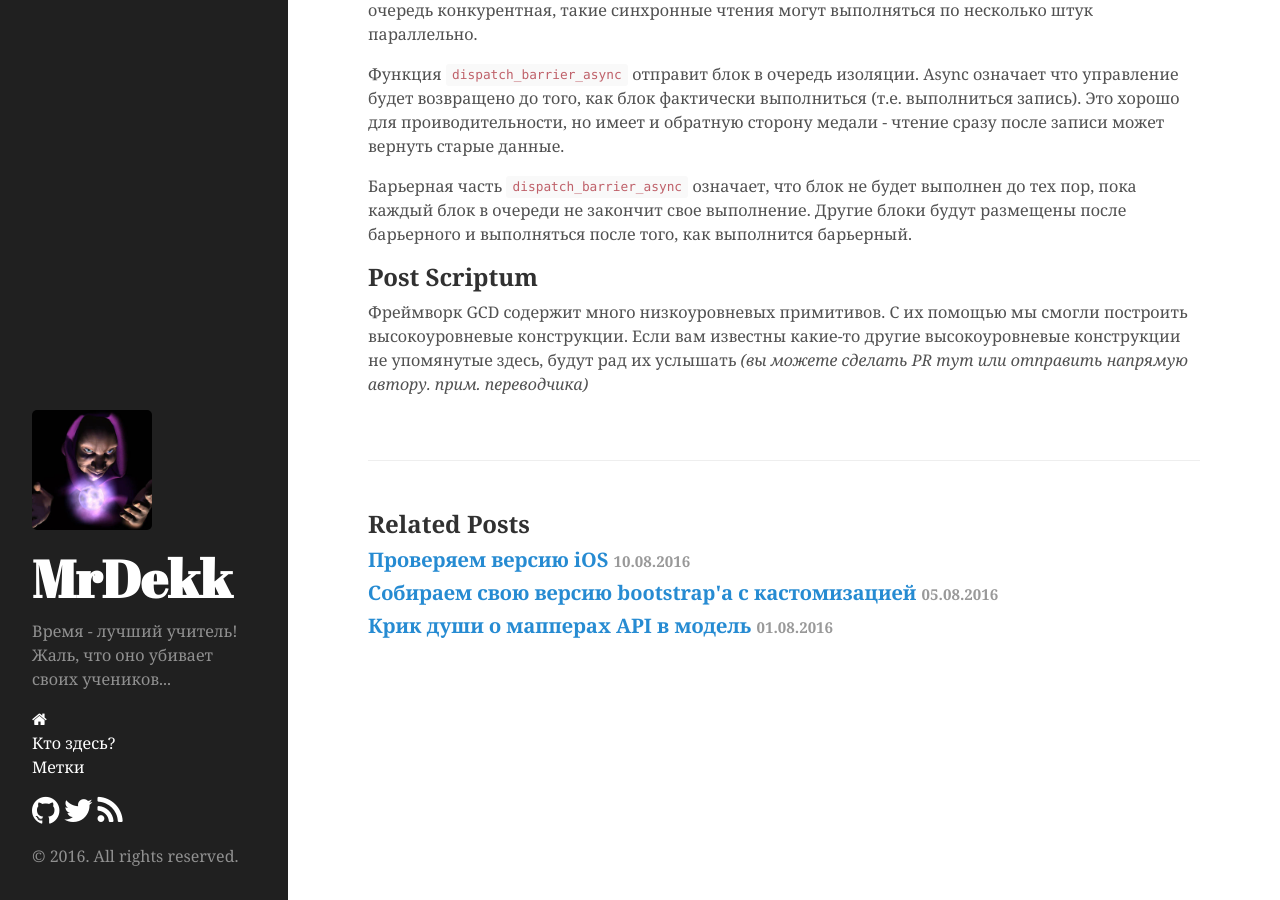
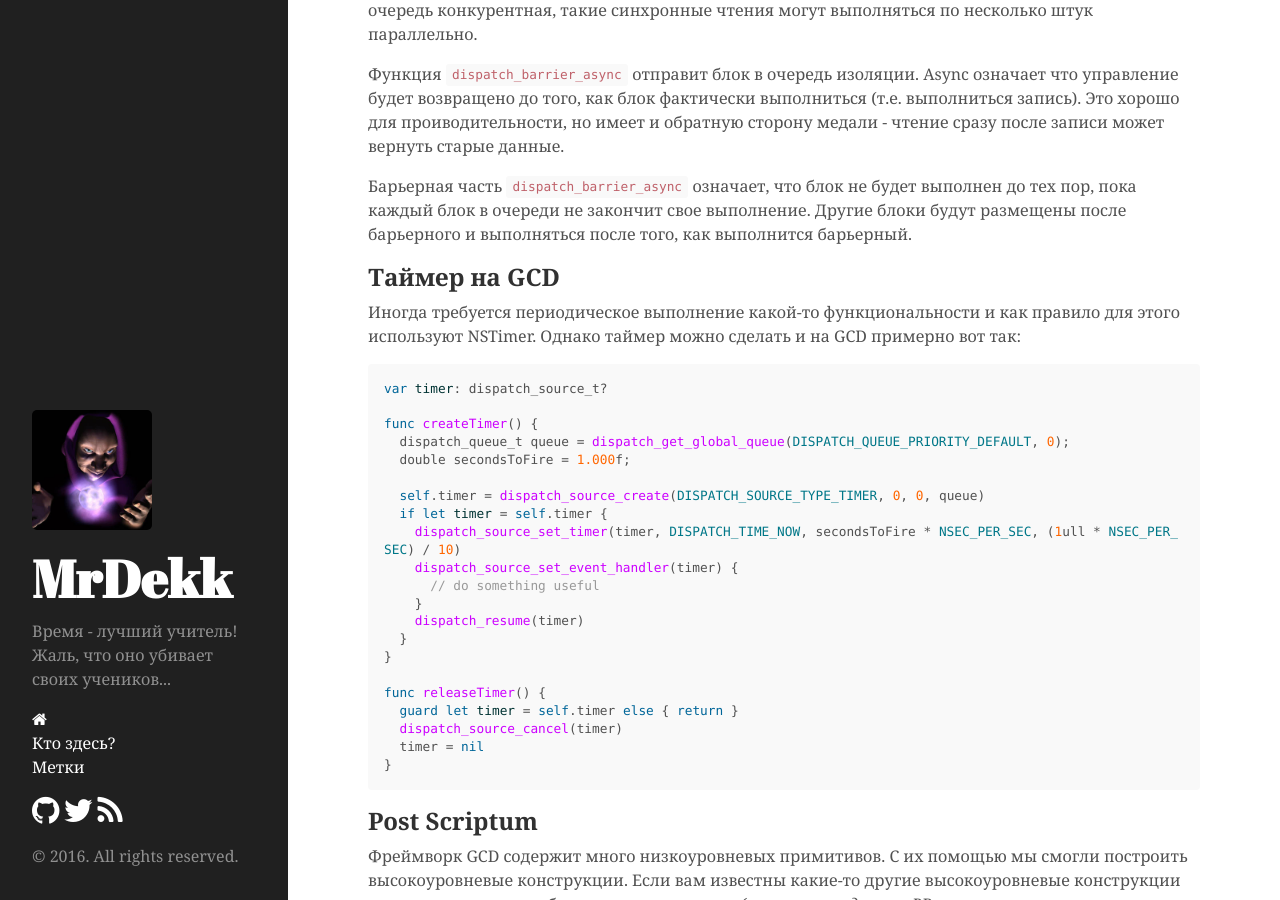
Before and after one commit to mrdekk/mrdekk.github.io, a Jekyll site: the page built from _posts/2016-05-19-gcd-handbook.md, in a window 1280 px wide and 900 px high, scrolled down 6359 px. Built offline with Jekyll 4.4.1, drawn with Linux system fonts in a browser that asks for light colours.

Commit message:
Update 2016-05-19-gcd-handbook.md

````diff
--- a/_posts/2016-05-19-gcd-handbook.md
+++ b/_posts/2016-05-19-gcd-handbook.md
@@ -231,6 +231,34 @@ class IdentityMap<T: Identifiable> {
 
 Барьерная часть ```dispatch_barrier_async``` означает, что блок не будет выполнен до тех пор, пока каждый блок в очереди не закончит свое выполнение. Другие блоки будут размещены после барьерного и выполняться после того, как выполнится барьерный.
 
+## Таймер на GCD
+
+Иногда требуется периодическое выполнение какой-то функциональности и как правило для этого используют NSTimer. Однако таймер можно сделать и на GCD примерно вот так:
+
+``` swift
+var timer: dispatch_source_t?
+
+func createTimer() {
+  dispatch_queue_t queue = dispatch_get_global_queue(DISPATCH_QUEUE_PRIORITY_DEFAULT, 0);
+  double secondsToFire = 1.000f;
+
+  self.timer = dispatch_source_create(DISPATCH_SOURCE_TYPE_TIMER, 0, 0, queue)
+  if let timer = self.timer {
+    dispatch_source_set_timer(timer, DISPATCH_TIME_NOW, secondsToFire * NSEC_PER_SEC, (1ull * NSEC_PER_SEC) / 10)
+    dispatch_source_set_event_handler(timer) {
+      // do something useful
+    }
+    dispatch_resume(timer)
+  }
+}
+
+func releaseTimer() {
+  guard let timer = self.timer else { return }
+  dispatch_source_cancel(timer)
+  timer = nil
+}
+```
+
 ## Post Scriptum
 
 Фреймворк GCD содержит много низкоуровневых примитивов. С их помощью мы смогли построить высокоуровневые конструкции. Если вам известны какие-то другие высокоуровневые конструкции не упомянутые здесь, будут рад их услышать _(вы можете сделать PR тут или отправить напрямую автору. прим. переводчика)_
````
